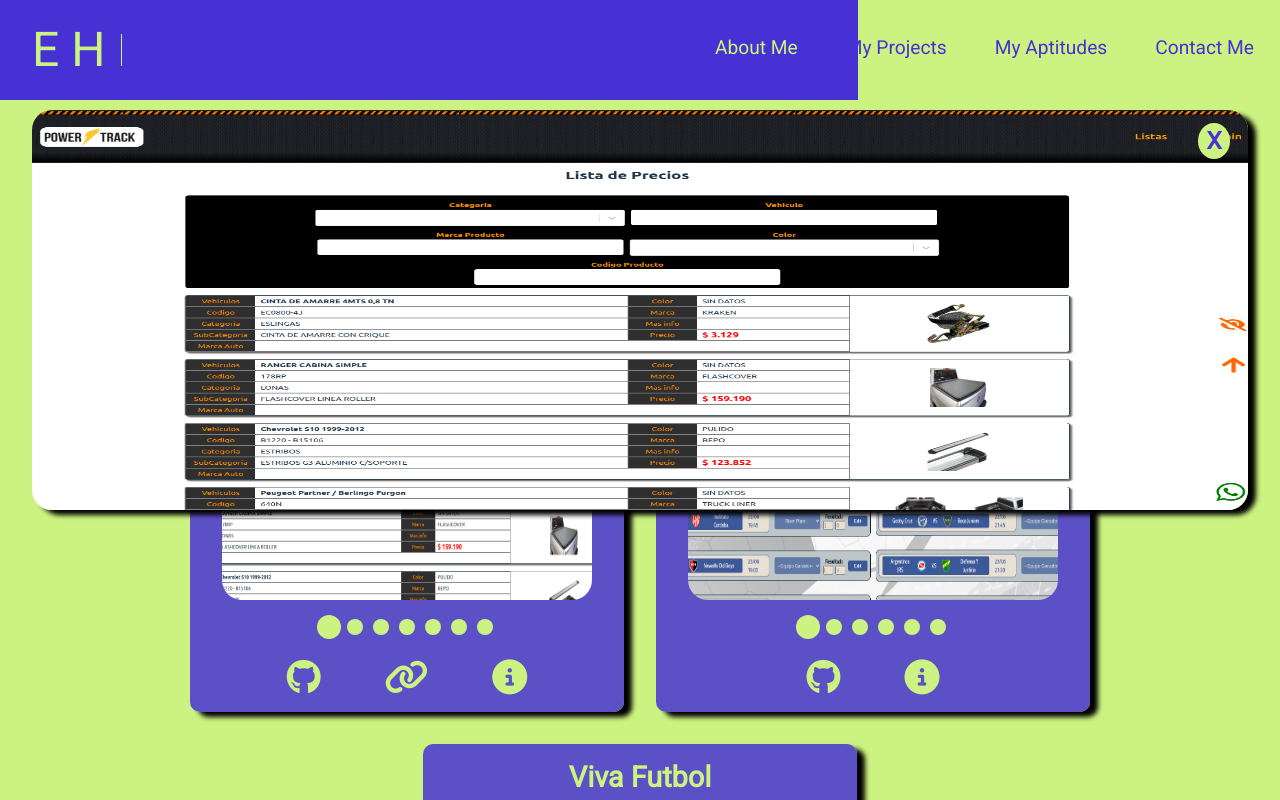
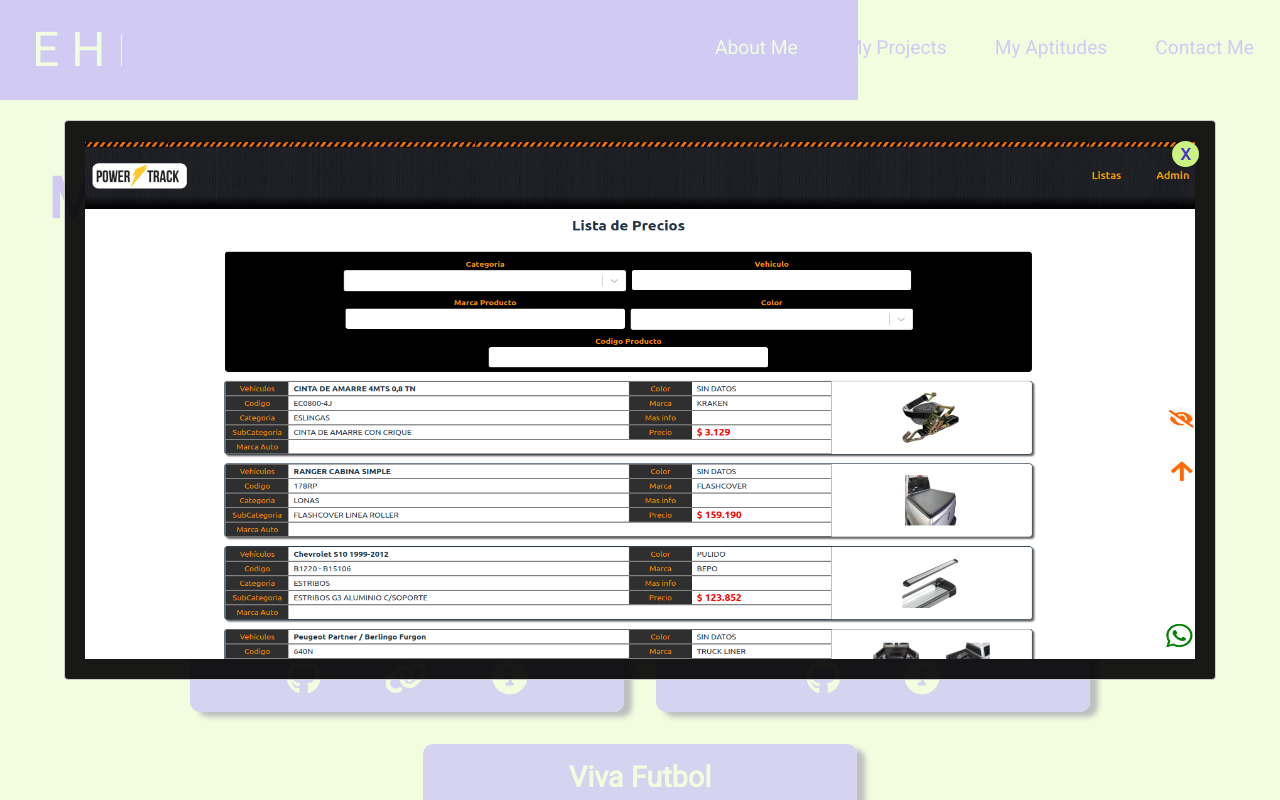
Before and after one commit to emanuelheredia/curriculum, a React (Create React App) app: page / in a window 1280 px wide. Both pictures are taken after a click on the element 407 px from the left and 450 px from the top of the page. Built offline with nearby package versions, Linux system fonts and the light colour scheme.

Commit message:
ajustando media modal

```diff
--- a/public/index.html
+++ b/public/index.html
@@ -18,6 +18,7 @@
   </head>
   <body>
     <div id="root"></div>
+    <div id="root2"></div>
     <script src="https://cdn.jsdelivr.net/npm/bootstrap@5.1.3/dist/js/bootstrap.bundle.min.js" integrity="sha384-ka7Sk0Gln4gmtz2MlQnikT1wXgYsOg+OMhuP+IlRH9sENBO0LRn5q+8nbTov4+1p" crossorigin="anonymous"></script>
   </body>
 </html>
--- a/src/componentes/projects/MyProjects.jsx
+++ b/src/componentes/projects/MyProjects.jsx
@@ -2,28 +2,51 @@
 import projectsInfo from "./projectsInfo";
 import "react-awesome-slider/dist/styles.css";
 import ProjectCard from "./ProjectCard";
+import Modal from "react-modal";
+
+const customStyles = {
+	content: {
+		top: "50%",
+		left: "50%",
+		right: "auto",
+		bottom: "auto",
+		marginRight: "-50%",
+		transform: "translate(-50%, -50%)",
+		width: "90%",
+		display: "flex",
+		flexDirection: "column",
+		backgroundColor: "rgba(0, 0, 0, 0.900)",
+	},
+};
+Modal.setAppElement("*");
 
 const MyProjects = ({ width }) => {
-	const [zoomIsOpen, setZoomIsOpen] = React.useState(false);
+	const [modal2IsOpen, setIs2Open] = React.useState(false);
 	const [imageZoom, setImageZoom] = useState(null);
+	const [heightToImageZoom, setHeightToImageZoom] = useState("600px");
 	const [scrollHeight, setScrollHeight] = useState(0);
-	const [projectImagesToZoom, setProjectImagesToZoom] = useState(null);
-	const [heightToImageZoom, setHeightToImageZoom] = useState("auto");
+	const [projectImagesToZoom, setProjectImagesToZoom] = useState("");
+
+	function openModal2() {
+		setIs2Open(true);
+	}
+	function closeModal2() {
+		setIs2Open(false);
+	}
 	useEffect(() => {
 		if (width < 700) {
-			setHeightToImageZoom("600px");
+			customStyles.content.height = "600px";
 		}
 		if (width > 700 && width < 1200) {
-			setHeightToImageZoom("70%");
+			customStyles.content.height = "70%";
 		}
 		if (width > 1200 && width < 1500) {
-			setHeightToImageZoom("90%");
+			customStyles.content.height = "90%";
 		}
 		if (width > 1500) {
-			setHeightToImageZoom("100%");
+			customStyles.content.height = "95%";
 		}
 	}, [width]);
-	console.log(scrollHeight);
 	return (
 		<div className="projects-container">
 			<div className="projects-title">
@@ -33,7 +56,7 @@
 				{projectsInfo.map((project, index) => (
 					<div key={index} className="cardContainer">
 						<ProjectCard
-							setZoomIsOpen={setZoomIsOpen}
+							openModal2={openModal2}
 							setImageZoom={setImageZoom}
 							project={project}
 							setProjectImagesToZoom={setProjectImagesToZoom}
@@ -57,23 +80,24 @@
 				}}
 			/>
  */}{" "}
-			{zoomIsOpen && (
-				<div
-					className="imageZoom-container"
-					style={{
-						height: heightToImageZoom,
-						top: scrollHeight - 250,
-					}}
-				>
-					<img src={projectImagesToZoom[imageZoom]} alt="imageZoom" />
-					<p
-						className="btn-closeZoomImage"
-						onClick={() => setZoomIsOpen(false)}
-					>
-						X
-					</p>
-				</div>
-			)}
+			<Modal
+				isOpen={modal2IsOpen}
+				onRequestClose={closeModal2}
+				style={customStyles}
+				contentLabel="Example Modal"
+			>
+				<button className="btn-closeModal" onClick={closeModal2}>
+					X
+				</button>
+				{
+					<div className="imageZoom-container">
+						<img
+							src={projectImagesToZoom[imageZoom]}
+							alt="imageZoom"
+						/>
+					</div>
+				}{" "}
+			</Modal>
 		</div>
 	);
 };
--- a/src/componentes/projects/ProjectCard.jsx
+++ b/src/componentes/projects/ProjectCard.jsx
@@ -9,8 +9,8 @@
 		bottom: "auto",
 		marginRight: "-50%",
 		transform: "translate(-50%, -50%)",
-		width: "350px",
-		height: "350px",
+		width: "80%",
+		height: "400px",
 		display: "flex",
 		flexDirection: "column",
 		backgroundColor: "rgba(0, 0, 0, 0.900)",
@@ -21,9 +21,8 @@
 const ProjectCard = ({
 	project,
 	setImageZoom,
-	setZoomIsOpen,
+	openModal2,
 	setProjectImagesToZoom,
-	setScrollHeight,
 }) => {
 	const cardRef = useRef(null);
 
@@ -35,9 +34,7 @@
 	function closeModal1() {
 		setIs1Open(false);
 	}
-	const handleHeigthElement = () => {
-		setScrollHeight(cardRef.current.getBoundingClientRect().top);
-	};
+
 	return (
 		<div className="proyectCard-container" ref={cardRef}>
 			<h4 className="projectCard-title">{project.projectName}</h4>
@@ -49,8 +46,7 @@
 							onClick={() => {
 								setImageZoom(index);
 								setProjectImagesToZoom(project.images);
-								setZoomIsOpen(true);
-								handleHeigthElement();
+								openModal2();
 							}}
 						>
 							<img
--- a/src/styles/componentes/_myProjects.scss
+++ b/src/styles/componentes/_myProjects.scss
@@ -26,14 +26,9 @@
     gap: 2rem;
 }
 .imageZoom-container{
-    position: absolute;
-    left: 0;
-    padding: 2rem 2rem 8rem 2rem;
-    z-index: 1000;
     width: 100%;
+    height: 100%;
     & img{
-        border-radius: 20px;
-        box-shadow: 8px 5px 5px black;
         width: 100%;
         height: 100%;
     }
--- a/src/styles/componentes/_projectCard.scss
+++ b/src/styles/componentes/_projectCard.scss
@@ -53,10 +53,6 @@
         transition: all 0.3s ease-out;
     }
 }
-.ReactModal__Content--after-open{
-    height: 400px !important;
-    width: 80% !important;
-}
 .ReactModal__Overlay{
     z-index: 1000;
 }
```
